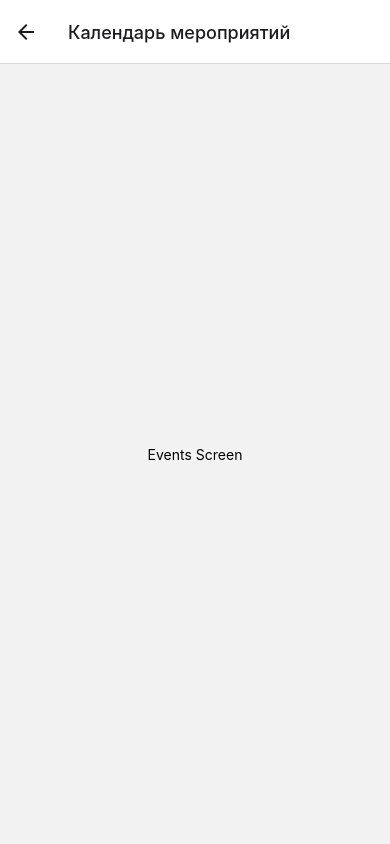
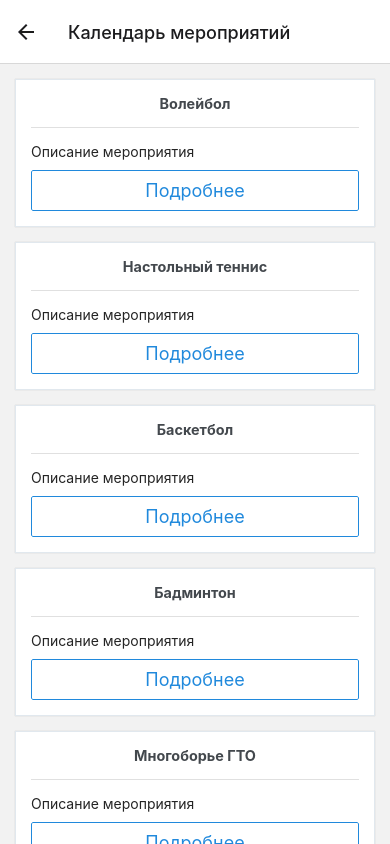
Before and after one commit to itookyourboo/smartcity_livesports, a React Native app: screen /events in a window 390 px wide. Built offline with nearby package versions, Linux system fonts and the light colour scheme.

Commit message:
Event list with cards

```diff
--- a/package.json
+++ b/package.json
@@ -12,6 +12,8 @@
   "dependencies": {
     "@react-navigation/native": "^6.0.11",
     "@react-navigation/native-stack": "^6.7.0",
+    "@rneui/base": "^4.0.0-rc.5",
+    "@rneui/themed": "^4.0.0-rc.5",
     "expo": "~45.0.0",
     "expo-status-bar": "~1.3.0",
     "react": "17.0.2",
--- a/src/Screens/EventsScreen.js
+++ b/src/Screens/EventsScreen.js
@@ -1,10 +1,33 @@
-import {Text, View} from "react-native";
+import {ScrollView, View} from "react-native";
+import {Button, Text, Card} from "@rneui/themed";
+
+
+const events = [
+    {title: 'Волейбол'},
+    {title: 'Настольный теннис'},
+    {title: 'Баскетбол'},
+    {title: 'Бадминтон'},
+    {title: 'Многоборье ГТО'},
+    {title: 'Шахматы'},
+    {title: 'Плавание'},
+]
 
 function EventsScreen({navigation}) {
     return (
-        <View style={{flex: 1, alignItems: 'center', justifyContent: 'center'}}>
-            <Text>Events Screen</Text>
-        </View>
+        <ScrollView>
+            <View style={{flex: 1, marginBottom: 16}}>
+                <View>
+                    {events.map((props) => (
+                        <Card key={props.title}>
+                            <Card.Title>{props.title || 'Title'}</Card.Title>
+                            <Card.Divider/>
+                            <Text style={{marginBottom: 10}}>{props.description || 'Описание мероприятия'}</Text>
+                            <Button type="outline" title="Подробнее"></Button>
+                        </Card>
+                    ))}
+                </View>
+            </View>
+        </ScrollView>
     );
 }
 
```
Also changed, not shown: 1 other file (tests, documents, lock files or other folders).
